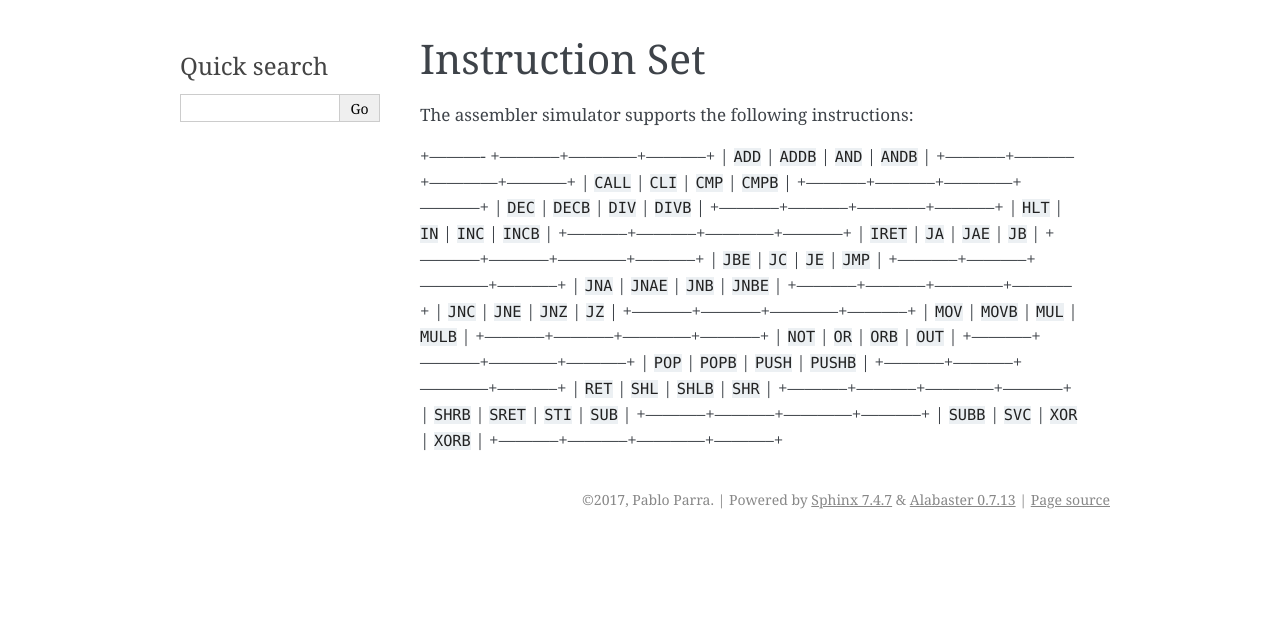
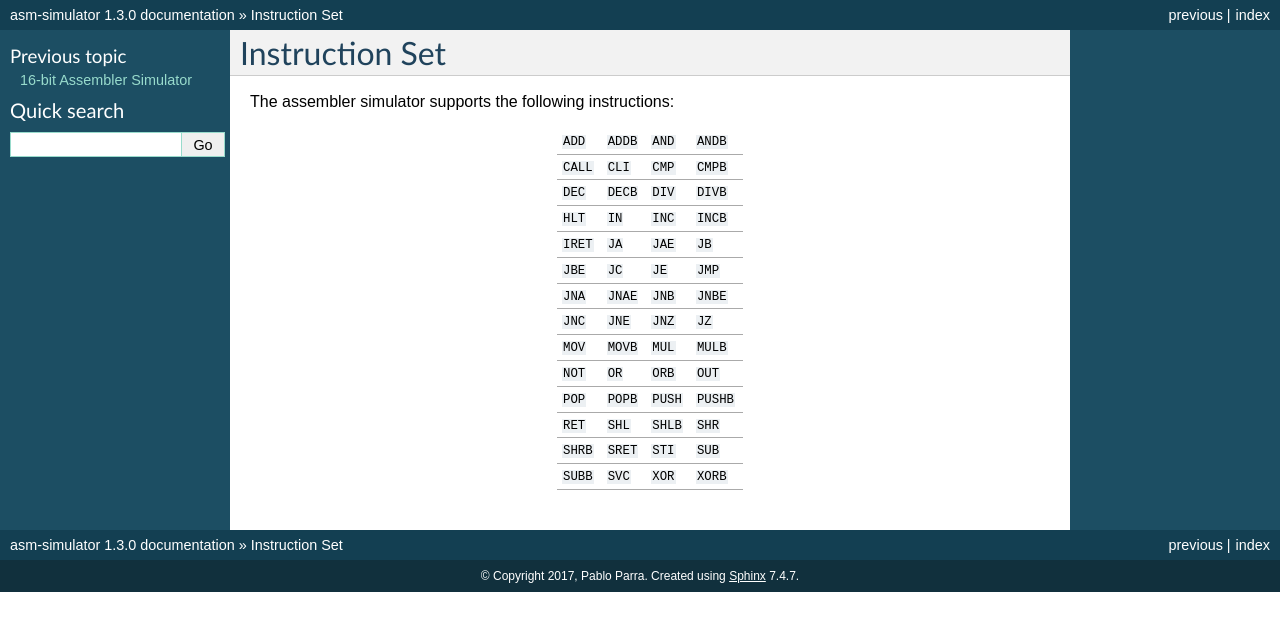
Before and after one commit to parraman/asm-simulator, a Sphinx documentation site: the page built from docs/instruction-set.rst, in a window 1280 px wide. Shown: the top 631 px of the page. Built offline with Sphinx 7.4.7, drawn with Linux system fonts in a browser that asks for light colours; pages that are not in the unit, such as notebooks, are missing from menus.

Commit message:
Updated documentation

```diff
--- a/docs/conf.py
+++ b/docs/conf.py
@@ -83,7 +83,7 @@ todo_include_todos = False
 # The theme to use for HTML and HTML Help pages.  See the documentation for
 # a list of builtin themes.
 #
-html_theme = 'alabaster'
+html_theme = 'default'
 
 # Theme options are theme-specific and customize the look and feel of a theme
 # further.  For a list of options available for each theme, see the
--- a/docs/index.rst
+++ b/docs/index.rst
@@ -3,8 +3,8 @@
 ==========================
 
 .. toctree::
-   :maxdepth: 2
-   :caption: Contents:
+    :maxdepth: 2
+    :caption: Contents:
 
     instruction-set
 
--- a/docs/instruction-set.rst
+++ b/docs/instruction-set.rst
@@ -3,7 +3,7 @@ Instruction Set
 
 The assembler simulator supports the following instructions:
 
-+---------- +-----------+------------+-----------+
++-----------+-----------+------------+-----------+
 | ``ADD``   | ``ADDB``  | ``AND``    | ``ANDB``  |
 +-----------+-----------+------------+-----------+
 | ``CALL``  | ``CLI``   | ``CMP``    | ``CMPB``  |
```
Also changed, not shown: 1 other file.
